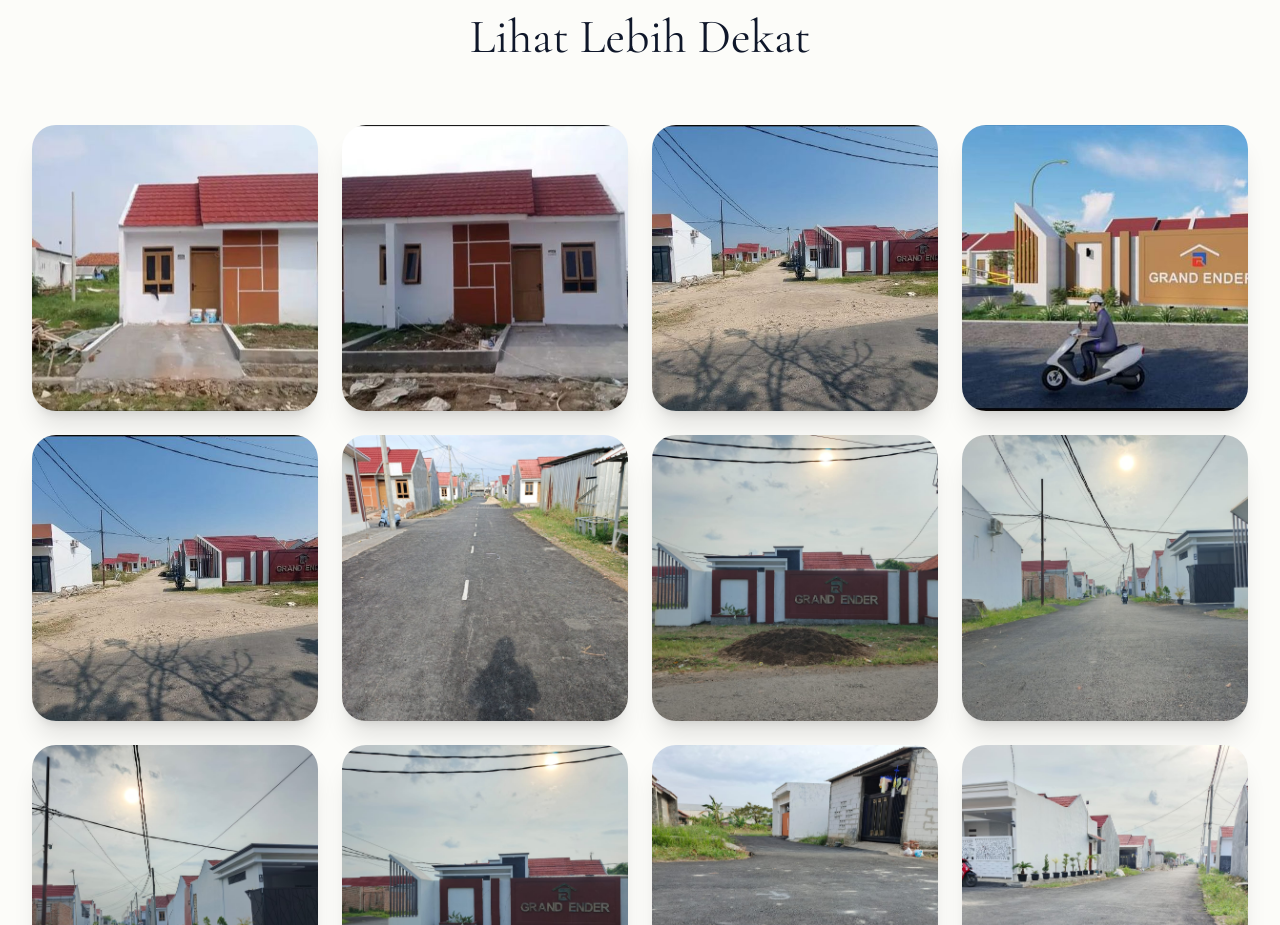
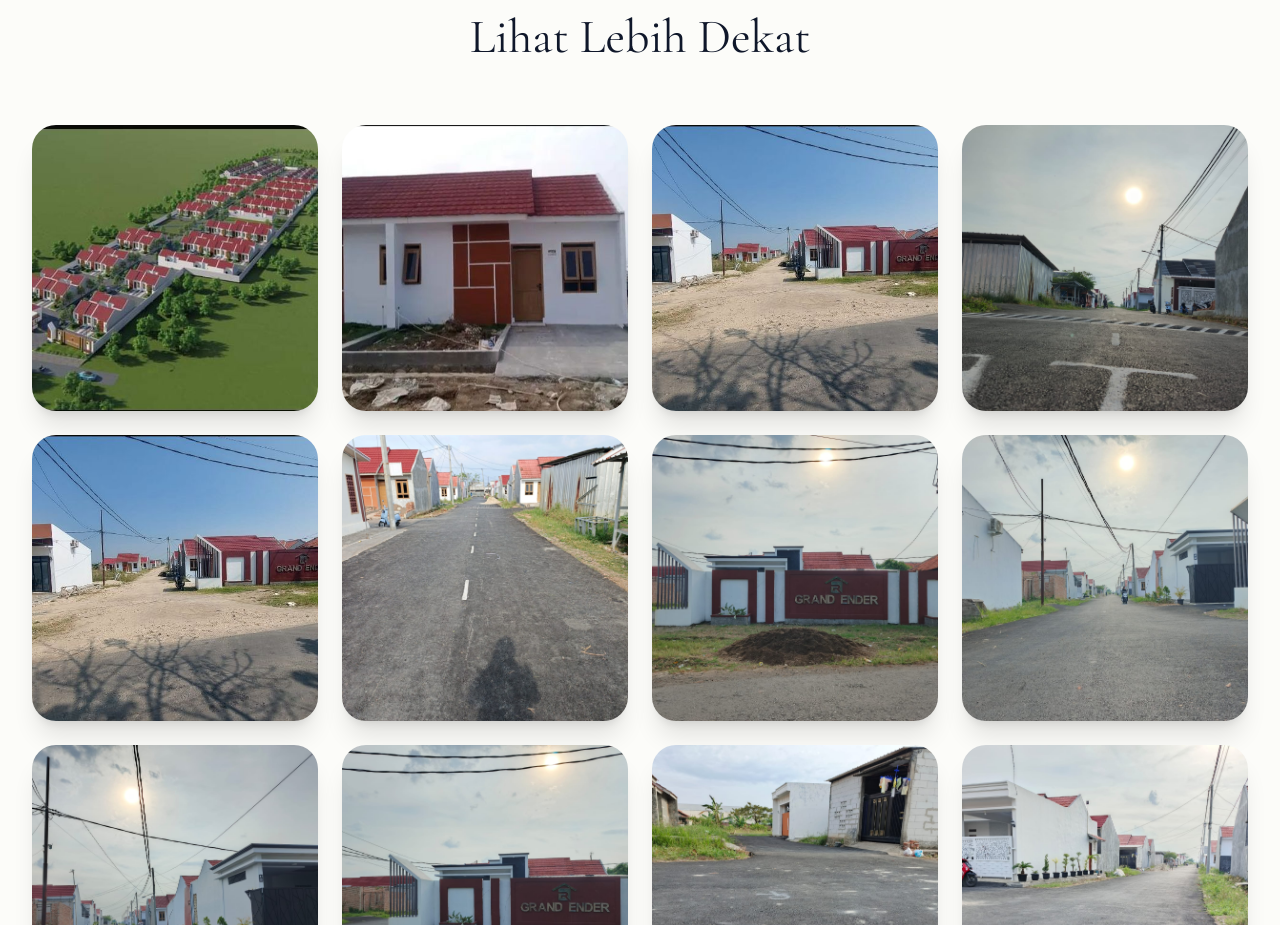
Before and after one commit to madsobirin/granderder, a Next.js app: page / in a window 1280 px wide. Shown: the part 4600-5525 px from the top of the page. Built offline with nearby package versions, Linux system fonts and the light colour scheme.

Commit message:
optimasi: render image

```diff
--- a/src/components/Gallery.jsx
+++ b/src/components/Gallery.jsx
@@ -8,10 +8,10 @@ const Gallery = () => {
     (_, i) => `/images/${i + 11}Home.jpeg`,
   );
   const images = [
-    "/images/1Home.jpeg",
+    "/images/5Home.jpeg",
     "/images/2Home.jpeg",
     "/images/4Home.jpeg",
-    "/images/9Home.jpeg",
+    "/images/21Home.jpeg",
     "/images/10Home.jpeg",
     ...additionalImages,
   ];
```
